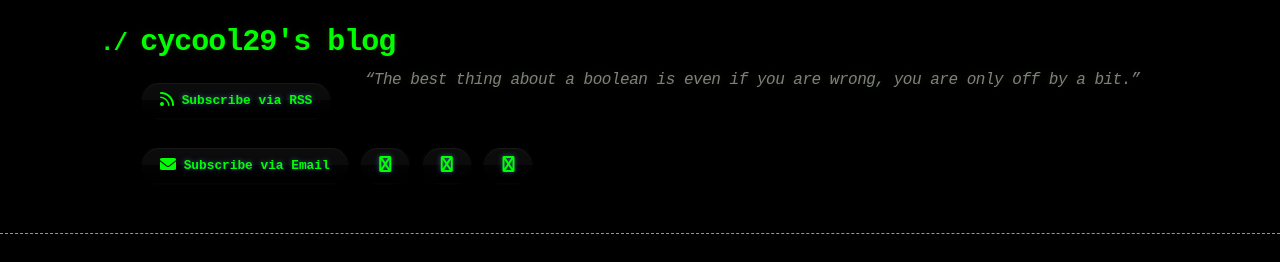
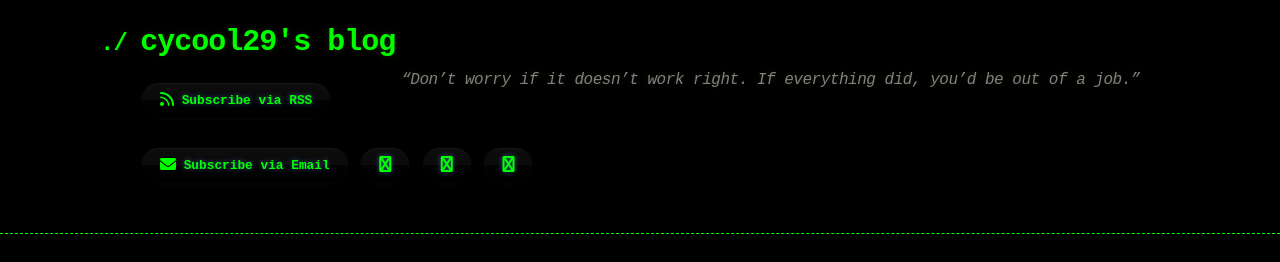
Before and after one commit to cycool29/cycool29.github.io, a Jekyll site: the page built from index.md, in a window 1280 px wide and 900 px high. Shown: the top 262 px of the window. Built offline with Jekyll 4.4.1, drawn with Linux system fonts in a browser that asks for light colours; a style sheet for code colours, icons or effects is not loaded.

Commit message:
Update quotes

```diff
--- a/_config.yml
+++ b/_config.yml
@@ -1,5 +1,5 @@
 title: cycool29's blog
-description: "“The best thing about a boolean is even if you are wrong, you are only off by a bit.” "
+description: "“Don’t worry if it doesn’t work right. If everything did, you’d be out of a job.” "
 bio: A high school student. Intermediate in Python, Git, Bash. Learning JavaScript. He/Him. "
 author: cycool29
 url: https://cycool29.github.io
```
